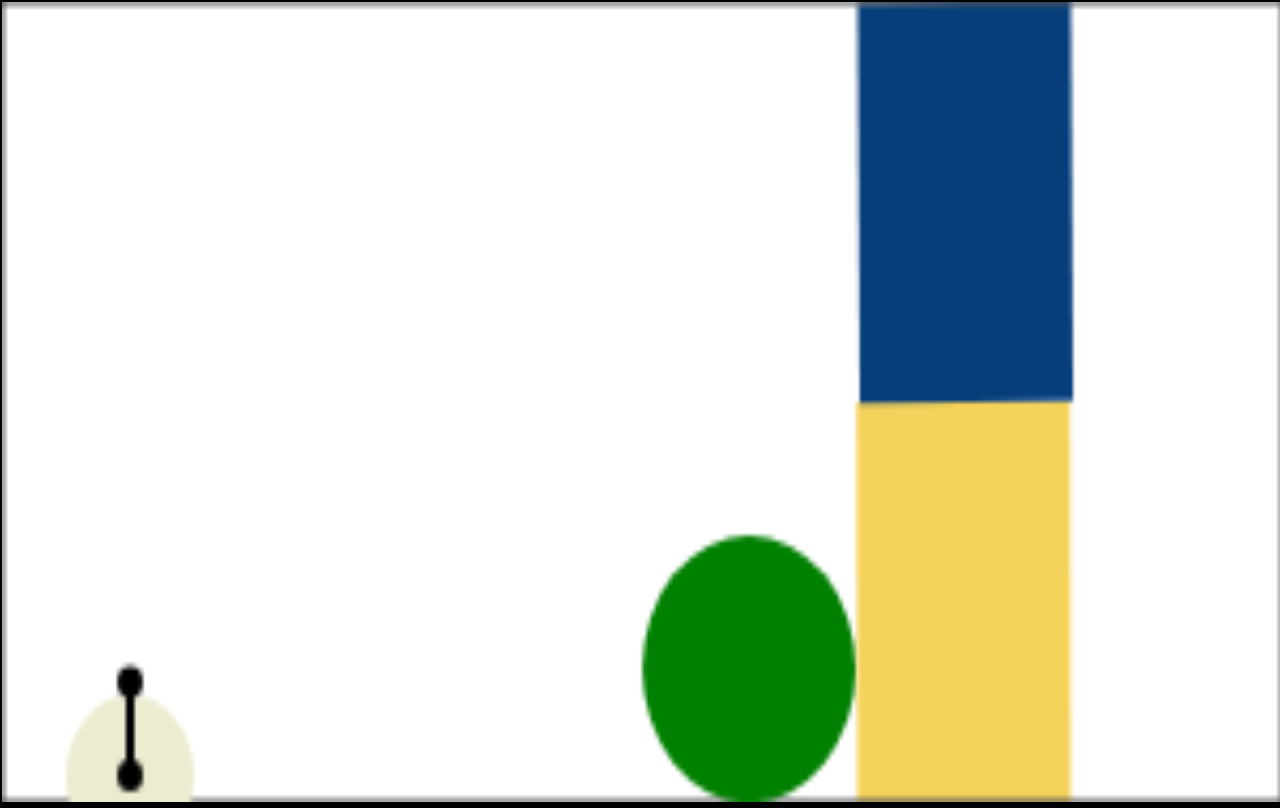
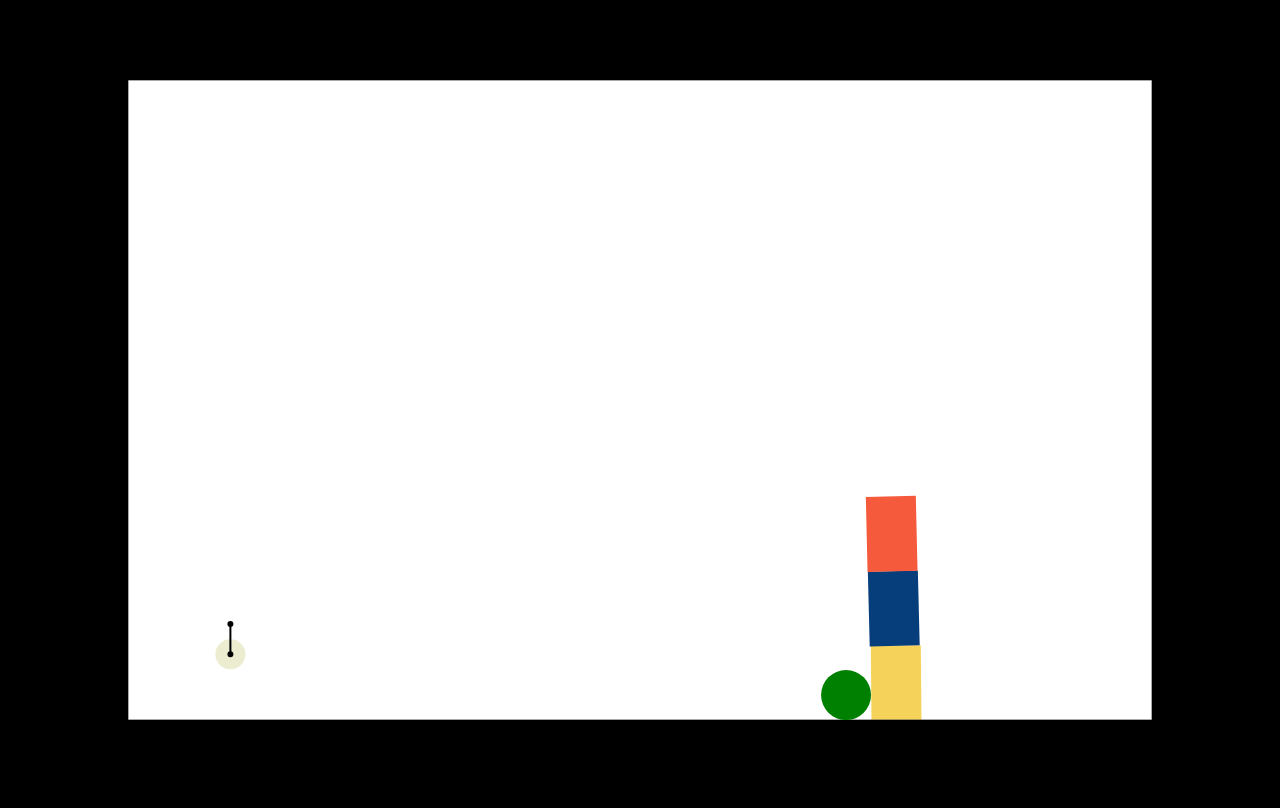
Before and after one commit to TKDPenguin/Background-Noise-Remover, a plain HTML site: page Views/level1.html in a window 1280 px wide. Drawn offline with nearby package versions, Linux system fonts and the light colour scheme; animation ran at ten frames a second.

Commit message:
implemented canvas css

```diff
--- a/Scripts/level1.js
+++ b/Scripts/level1.js
@@ -10,8 +10,8 @@ let numOfPigs = 1;
 
 function setup() {
     canvas = document.querySelector('canvas');
-    width = canvas.width;
-    height = canvas.height;
+    width = window.innerWidth * .8;
+    height = window.innerHeight * .8;
     engine = Engine.create();
     world = engine.world;
     for (let i = 0; i < 3; i++) {
--- a/Views/level1.html
+++ b/Views/level1.html
@@ -9,13 +9,12 @@
     <title>Level 1</title>
 </head>
 <body>
-    <canvas style="border: 2px solid black;"></canvas>
+    <canvas></canvas>
     <script src="../Scripts/bird.js"></script>
     <script src="../Scripts/box.js"></script>
     <script src="../Scripts/staticBox.js"></script>
     <script src="../Scripts/slingshot.js"></script>
     <script src="../Scripts/pig.js"></script>
     <script src="../Scripts/level1.js"></script>
-    <script type="text/javascript" src="js/materialize.min.js"></script>
 </body>
 </html>
--- a/level.css
+++ b/level.css
@@ -7,6 +7,12 @@ body {
 }
 
 canvas {
-    height: 100vh;
-    width: 100vw;
+    padding: 0;
+    margin: auto;
+    display: block;
+    position: absolute;
+    top: 0;
+    bottom: 0;
+    left: 0;
+    right: 0;
 }
```
Also changed, not shown: Views/level2.html (+1 -1 lines).
